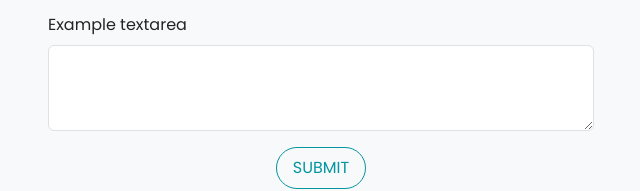
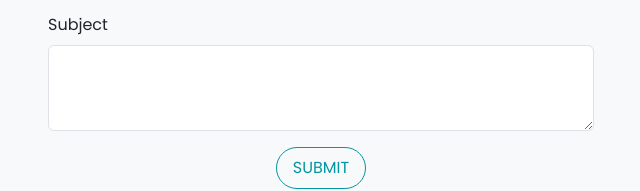
Before and after one commit to jenobius-js/jenobius-portfolio, a plain HTML site: page index.html in a window 1280 px wide. Shown: the part 2985-3176 px from the top of the page, 319-959 px from the left. Drawn offline with nearby package versions, Linux system fonts and the light colour scheme.

Commit message:
Changed Styles

```diff
--- a/index.html
+++ b/index.html
@@ -221,7 +221,7 @@
                             <input type="email" class="form-control" id="InputEmail" aria-describedby="emailHelp">
                         </div>
                         <div class="mb-3">
-                            <label for="FormControlTextarea1" class="form-label">Example textarea</label>
+                            <label for="FormControlTextarea1" class="form-label">Subject</label>
                             <textarea class="form-control" id="FormControlTextarea1" rows="3"></textarea>
                         </div>
                         <div class="text-center">
```
